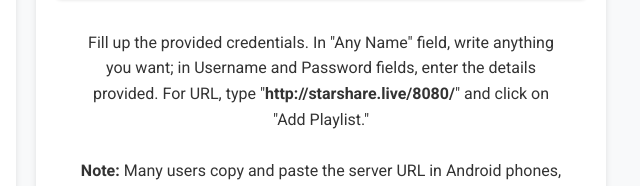
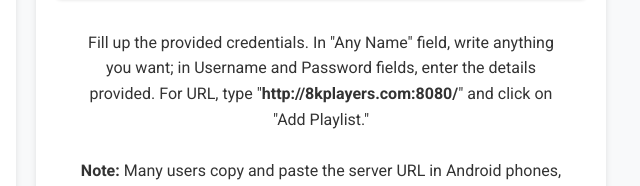
Before and after one commit to iptv-ss/iptv-ss.github.io, a plain HTML site: page tutorial.html in a window 1280 px wide. Shown: the part 1213-1399 px from the top of the page, 614-1254 px from the left. Drawn offline with Linux system fonts and the light colour scheme; no server answers.

Commit message:
Tutorial Step 4: replace dead starshare.live URL with 8kplayers

```diff
--- a/tutorial.html
+++ b/tutorial.html
@@ -173,7 +173,7 @@
                 <div class="step-card">
                     <h2>Step 4: Enter Credentials</h2>
                     <img src="assets/tutorial/S4.jpg" alt="Step 4 – Enter your StarShare IPTV username, password and server URL" class="responsive-img" loading="lazy">
-                    <p>Fill up the provided credentials. In "Any Name" field, write anything you want; in Username and Password fields, enter the details provided. For URL, type "<strong>http://starshare.live/8080/</strong>" and click on "Add Playlist." <br><br><strong>Note:</strong> Many users copy and paste the server URL in Android phones, but the URL changes from <code>http://</code> to <code>https://</code> after pasting. Kindly remove the "<strong>s</strong>" and make it <code>http://</code></p>
+                    <p>Fill up the provided credentials. In "Any Name" field, write anything you want; in Username and Password fields, enter the details provided. For URL, type "<strong>http://8kplayers.com:8080/</strong>" and click on "Add Playlist." <br><br><strong>Note:</strong> Many users copy and paste the server URL in Android phones, but the URL changes from <code>http://</code> to <code>https://</code> after pasting. Kindly remove the "<strong>s</strong>" and make it <code>http://</code></p>
                 </div>
                 <!-- Step 5 -->
                 <div class="step-card">
```
